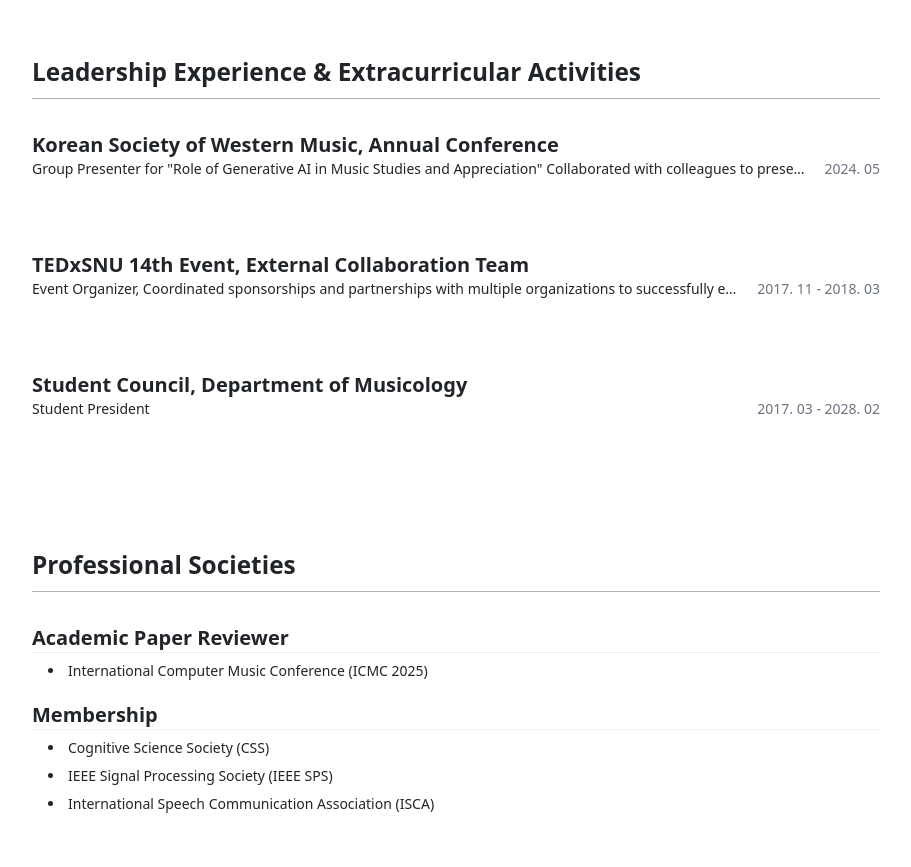
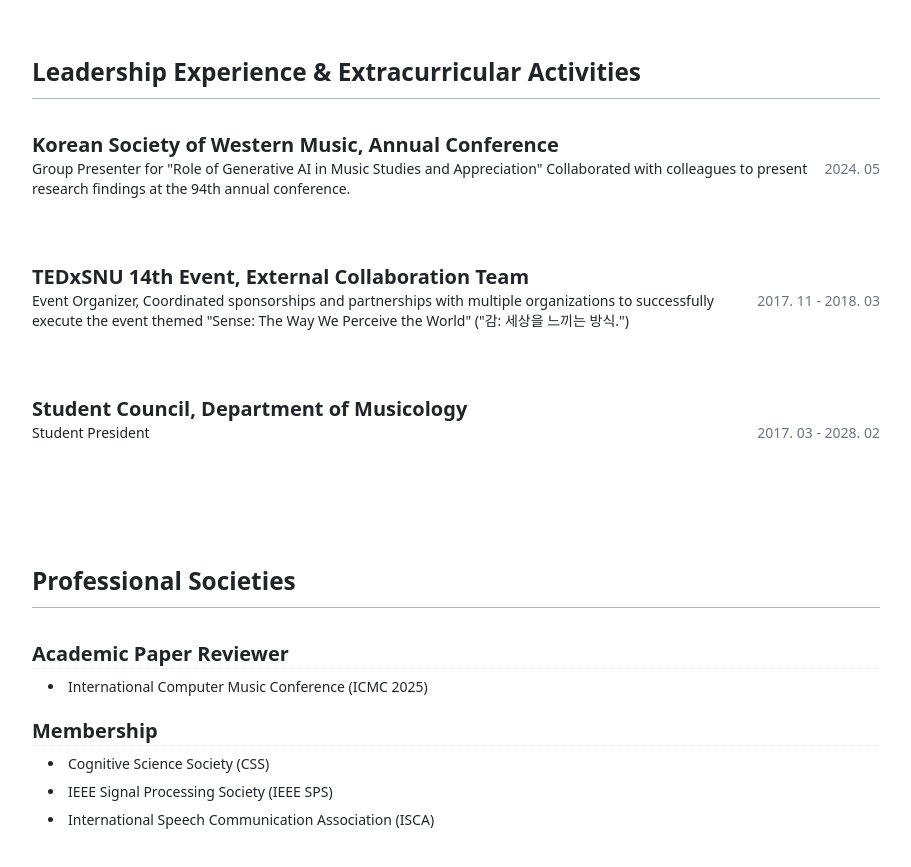
Before and after one commit to Haessun/portfolio, a Next.js app: page / in a window 1280 px wide. Shown: the part 2200-3067 px from the top of the page, without its empty margins (184-1095 px from the left). Built offline with nearby package versions, Linux system fonts and the light colour scheme.

Commit message:
fix leadership.tsx part 2

```diff
--- a/src/components/LeadershipExperience/LeadershipExperienceItem.tsx
+++ b/src/components/LeadershipExperience/LeadershipExperienceItem.tsx
@@ -2,11 +2,11 @@ import { LeadershipExperienceProps } from "@/types";
 
 const LeadershipExperienceItem = ({ name, lecture, period }: LeadershipExperienceProps) => {
   return (
-    <div className="flex flex-col mb-4 text-sm">
+    <div className="flex flex-col mb-2 text-sm">
       <h5>{lecture}</h5>
 
-      <div className="flex justify-between items-center w-full gap-4">
-        <span className="truncate">{name}</span>
+      <div className="flex justify-between items-start w-full gap-4">
+        <span className="break-words">{name}</span>
         <span className="text-gray-500 whitespace-nowrap flex-shrink-0">
           {period.length === 1 ? period[0] : `${period[0]} - ${period[1]}`}
         </span>
```
